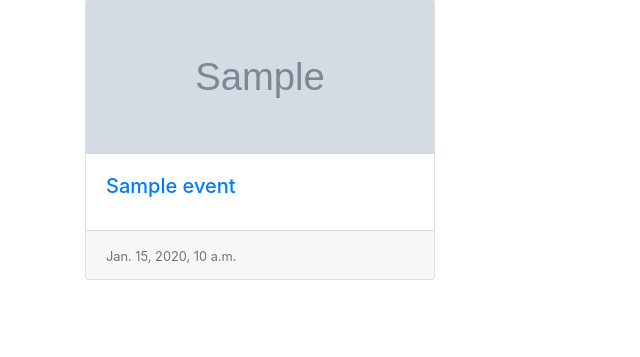
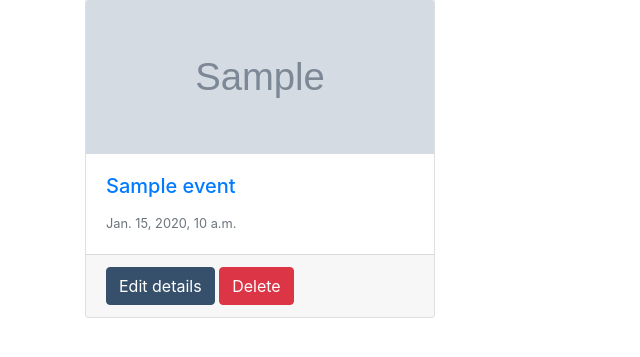
Before and after one commit to mcclymontdev/events_r_us, a Django app: template templates/events/manage_events.html in a window 1280 px wide. Shown: the part 193-550 px from the top of the page, without its empty margins (0-640 px from the left). Run offline with Django 3.2, Linux system fonts and the light colour scheme; the template is opened without the code that fills it: values that come from a table or form of the project are taken from there, others are empty; tables that the repository leaves empty hold one stand-in row (values such as "Sample post"); grey boxes marked "Sample" are stand-in pictures; some libraries are stand-ins or nearby versions.

Commit message:
Updated user interface to be more user friendly.

```diff
--- a/templates/events/manage_events.html
+++ b/templates/events/manage_events.html
@@ -21,13 +21,19 @@
                         <img class="card-img-top" src="{{ event.Picture.url }}" alt="Event thumbnail">
                         <div class="card-body">
                             <h5 class="card-title">
-                                <a href="{% url 'events:edit_event' id=event.EventID %}">
+                                <a href="{% url 'events:show_event' id=event.EventID event_slug=event.slug %}">
                                     {{ event.EventName }}
                                 </a>
                             </h5>
+                            <small class="text-muted">{{ event.DateTime }}</small>
                         </div>
                         <div class="card-footer">
-                            <small class="text-muted">{{ event.DateTime }}</small>
+
+                            <a class="btn btn-primary" href="{% url 'events:edit_event' id=event.EventID %}">Edit details</a>
+                            <!--
+                                TODO: delete event button
+                            -->
+                            <button type="button" class="btn btn-danger">Delete</button>
                         </div>
                       </div>
                 </div>
```
